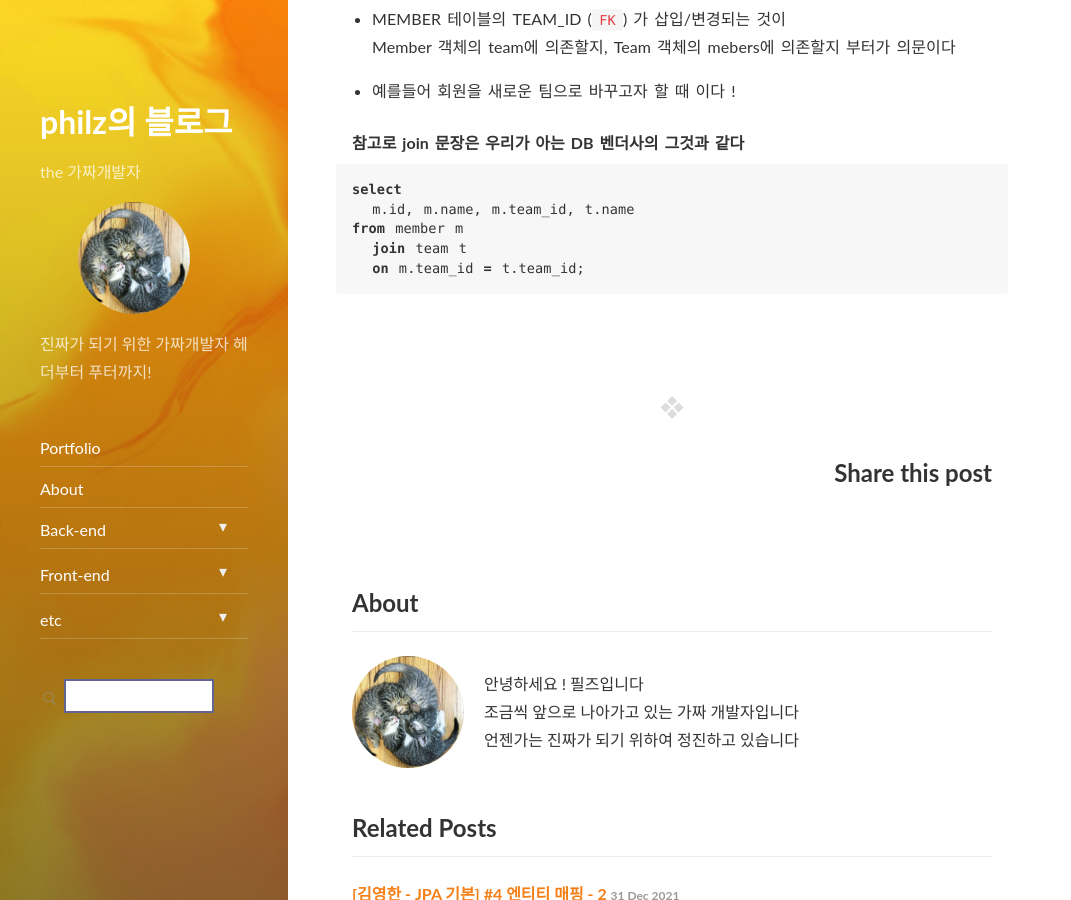
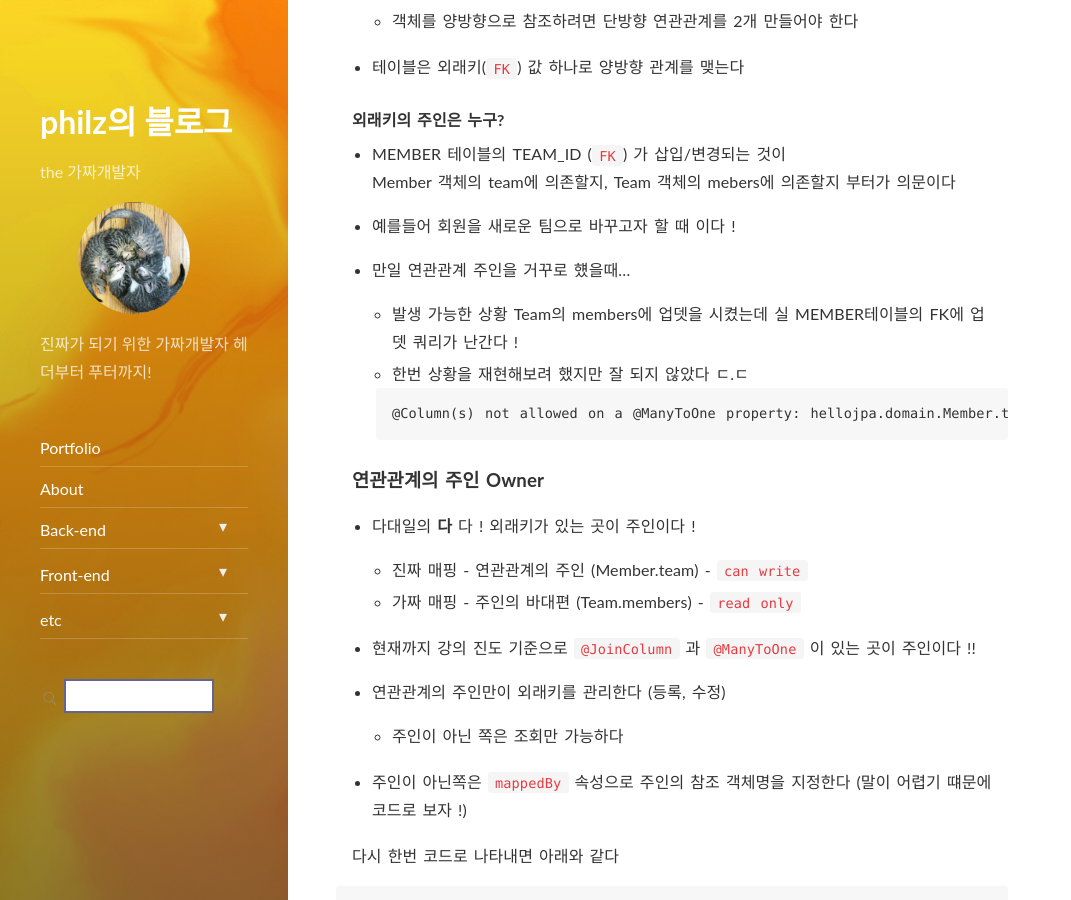
Before and after one commit to progress0407/progress0407.github.io, a Jekyll site: the page built from _posts/backend/jpa/2022-01-01-yhkim-jpa-05.md, in a window 1280 px wide and 900 px high, scrolled down 4541 px. Shown: the whole window, without its empty margins (0-1071 px from the left). Built offline with Jekyll 4.4.1, drawn with Linux system fonts in a browser that asks for light colours; nearby versions of some CDN libraries; some of the changed text lies outside the part shown.

Commit message:
posting update

````diff
--- a/_posts/backend/jpa/2022-01-01-yhkim-jpa-05.md
+++ b/_posts/backend/jpa/2022-01-01-yhkim-jpa-05.md
@@ -142,6 +142,7 @@ findMember.setTeam(rndTeam);
 public class Member {
 
 	...
+
 	@ManyToOne(fetch = FetchType.LAZY)
 	@JoinColumn(name = "TEAM_ID")
 	private Team team;
@@ -162,6 +163,10 @@ public class Team {
 Team에게 있어 Member는 일대다 관계이다
 
 그리고 mappedBy 에는 상대 엔티티의 변수명을 넣는다
+
+굳이 위 사항을 억지로 암기할 필요는 없다 !
+
+예를들어 `@ManyToOne` 에는 `mappedBy` 속성이 없는 등 IDE를 통해서 어느쪽이 mapped by 되는 지 알수있다 :)
 
 만일 이름이 일치하지 않으면 아래와 같은 오류가 뜬다
 
@@ -213,6 +218,48 @@ Team에게 있어 Member는 일대다 관계이다
 
 - 예를들어 회원을 새로운 팀으로 바꾸고자 할 때 이다 !
 
+- 만일 연관관계 주인을 거꾸로 헀을때...
+  - 발생 가능한 상황
+    Team의 members에 업뎃을 시켰는데 실 MEMBER테이블의 FK에 업뎃 쿼리가 난간다 !
+  - 한번 상황을 재현해보려 했지만 잘 되지 않았다 ㄷ.ㄷ
+    ```
+    @Column(s) not allowed on a @ManyToOne property: hellojpa.domain.Member.team
+    ```
+
+### 연관관계의 주인 Owner
+
+- 다대일의 **다** 다 ! 외래키가 있는 곳이 주인이다 !
+
+  - 진짜 매핑 - 연관관계의 주인 (Member.team) - `can write`
+  - 가짜 매핑 - 주인의 바대편 (Team.members) - `read only`
+
+- 현재까지 강의 진도 기준으로 `@JoinColumn` 과 `@ManyToOne` 이 있는 곳이 주인이다 !!
+
+- 연관관계의 주인만이 외래키를 관리한다 (등록, 수정)
+
+  - 주인이 아닌 쪽은 조회만 가능하다
+
+- 주인이 아닌쪽은 `mappedBy` 속성으로 주인의 참조 객체명을 지정한다 (말이 어렵기 떄문에 코드로 보자 !)
+
+다시 한번 코드로 나타내면 아래와 같다
+
+```java
+@Entity
+public class Member {
+
+	@ManyToOne()
+	@JoinColumn(name = "TEAM_ID")
+	private Team team;
+```
+
+```java
+@Entity
+public class Team {
+
+	@OneToMany(mappedBy = "team")
+	private List<Member> members = new ArrayList<>();
+```
+
 ##### 참고로 join 문장은 우리가 아는 DB 벤더사의 그것과 같다
 
 ```sql
````
